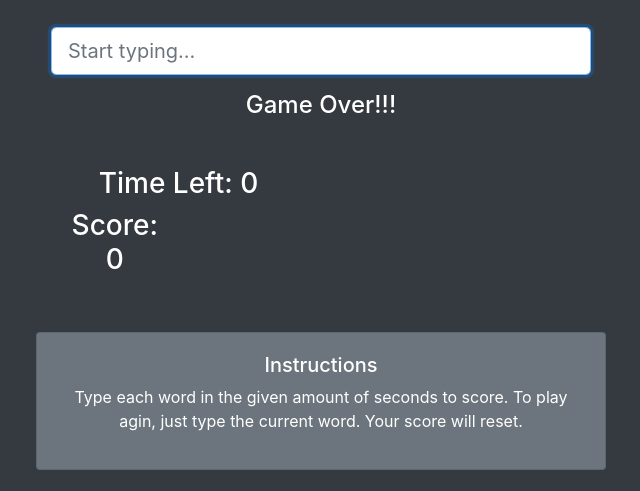
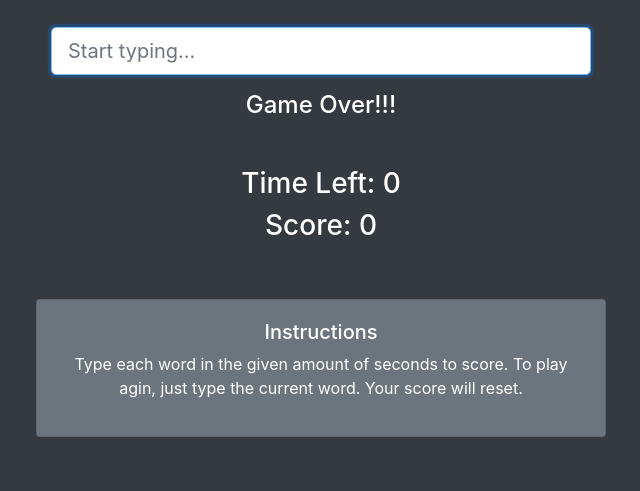
Before and after one commit to Kaeyz/typinggame, a plain HTML site: page index.html in a window 1280 px wide. Shown: the part 309-800 px from the top of the page, without its empty margins (319-959 px from the left). Drawn offline with nearby package versions, Linux system fonts and the light colour scheme.

Commit message:
updates index.html

```diff
--- a/index.html
+++ b/index.html
@@ -22,11 +22,11 @@
 
                 <!-- Time and Score Columns -->
                 <div class="row mt-5">
-                    <div class="col-md-6">
+                    <div class="col-md-12">
                         <h3>Time Left:
                             <span id="time">0</span>
                         </h3>
-                        <div class="col-md-6">
+                        <div class="col-md-12">
                             <h3>Score:
                                 <span id="score">0</span>
                             </h3>
```
